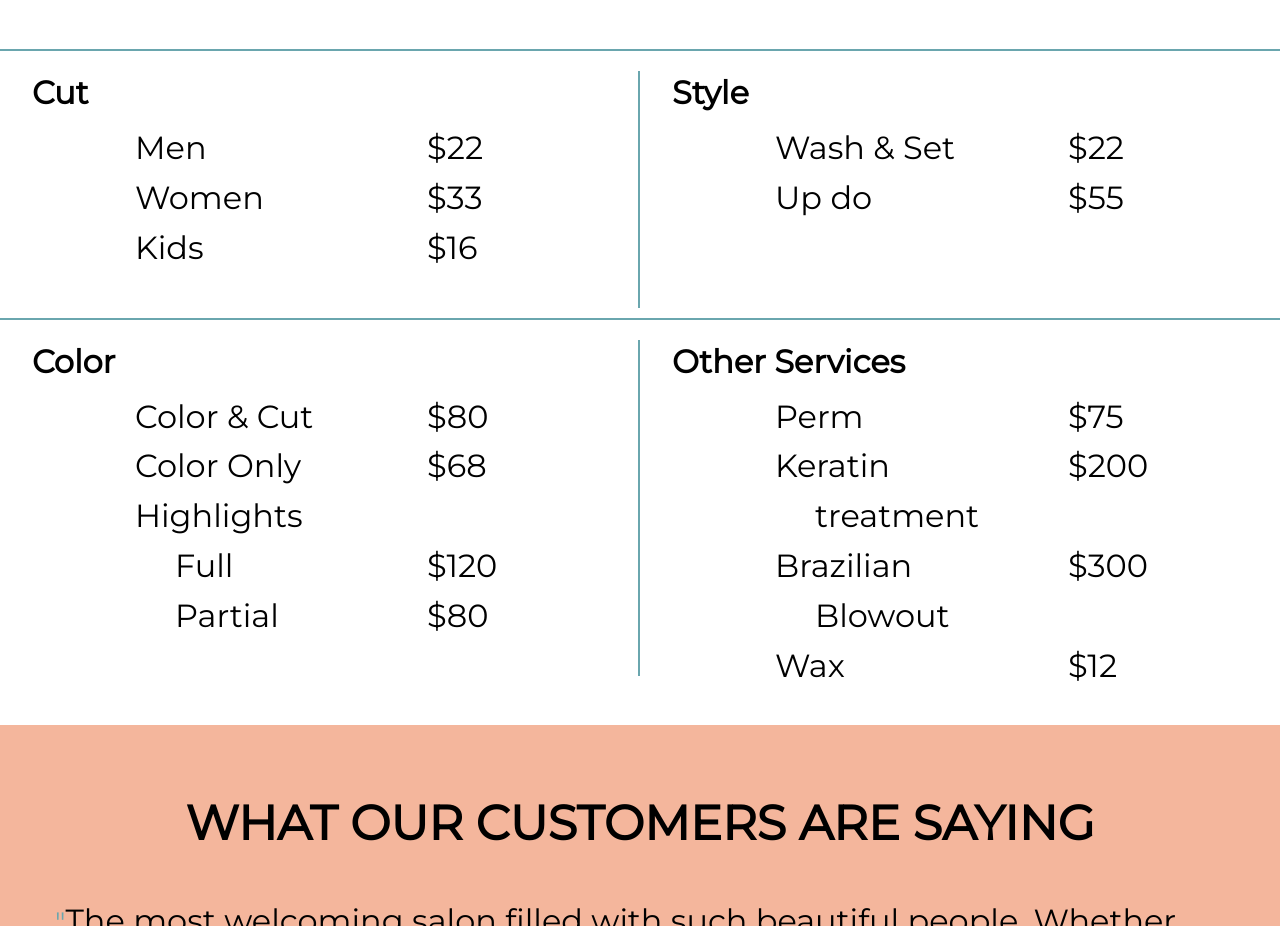
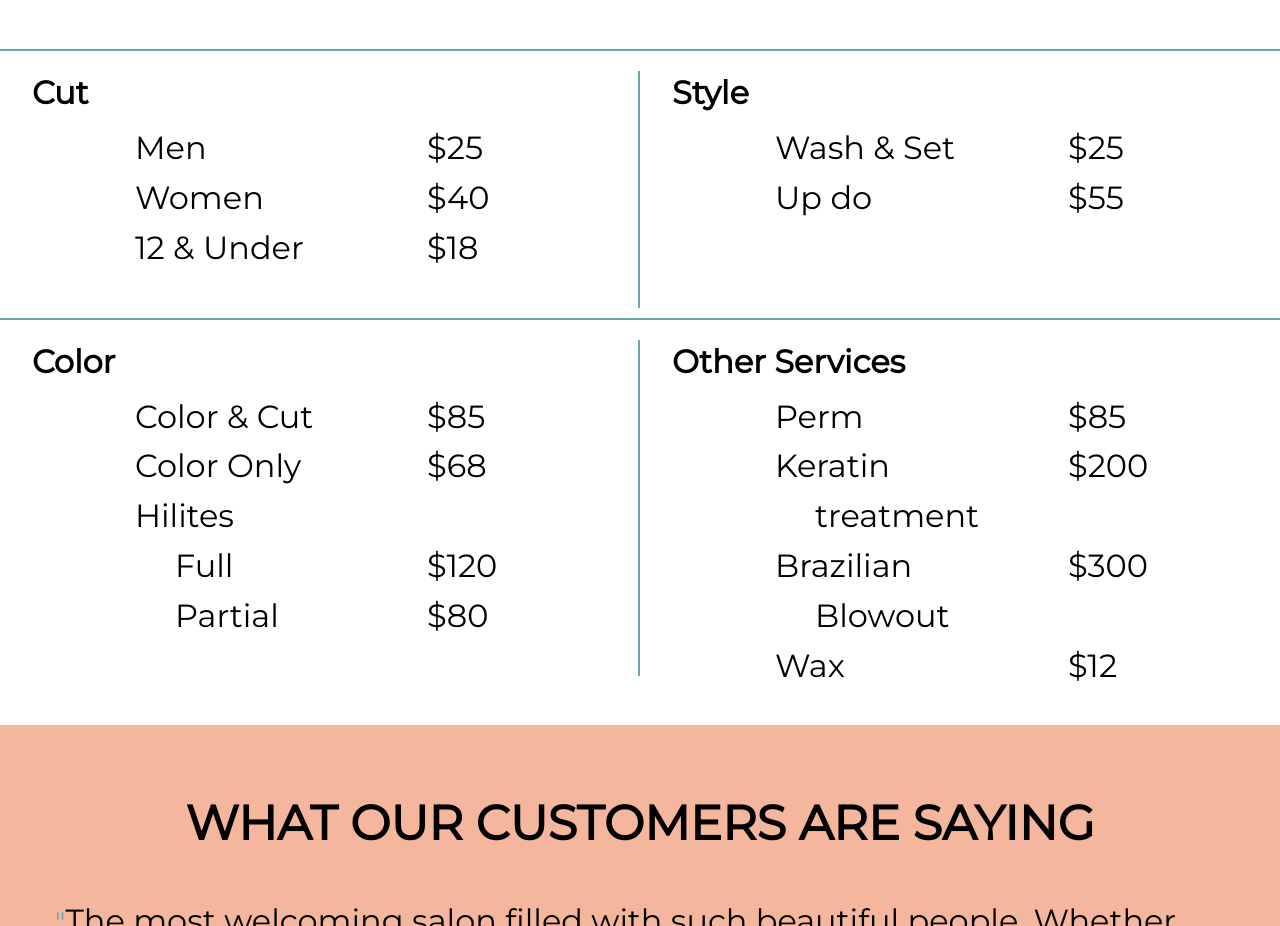
Before and after one commit to bdb5075/hair-masters, a plain HTML site: page index.html in a window 1280 px wide. Shown: the part 1643-2569 px from the top of the page. Drawn offline with nearby package versions, Linux system fonts and the light colour scheme; a web font is replaced by a local one.

Commit message:
Update index.html

```diff
--- a/index.html
+++ b/index.html
@@ -82,12 +82,12 @@
                         <ul class="services-list">
                           <li>Men</li>
                           <li>Women</li>
-                          <li>Kids</li>
+                          <li>12 & Under</li>
                         </ul>
                         <ul class="prices-list">
-                          <li>$22</li>
-                          <li>$33</li>
-                          <li>$16</li>
+                          <li>$25</li>
+                          <li>$40</li>
+                          <li>$18</li>
                         </ul>
                   </div>
               </section>
@@ -100,7 +100,7 @@
                           <li>Up do</li>
                         </ul>
                         <ul class="prices-list">
-                          <li>$22</li>
+                          <li>$25</li>
                           <li>$55</li>
                         </ul>
                   </div>
@@ -112,12 +112,12 @@
                       <ul class="services-list">
                         <li>Color & Cut</li>
                         <li>Color Only</li>
-                        <li>Highlights</li>
+                        <li>Hilites</li>
                         <li><span>Full</span></li>
                         <li><span>Partial</span>
                       </ul>
                       <ul class="prices-list">
-                        <li>$80</li>
+                        <li>$85</li>
                         <li>$68</li>
                         <li><br></li>
                         <li>$120</li>
@@ -138,7 +138,7 @@
                           <li>Wax</li>
                         </ul>
                         <ul class="prices-list">
-                          <li>$75</li>
+                          <li>$85</li>
                           <li>$200</li>
                           <li><br></li>
                           <li>$300</li>
```
